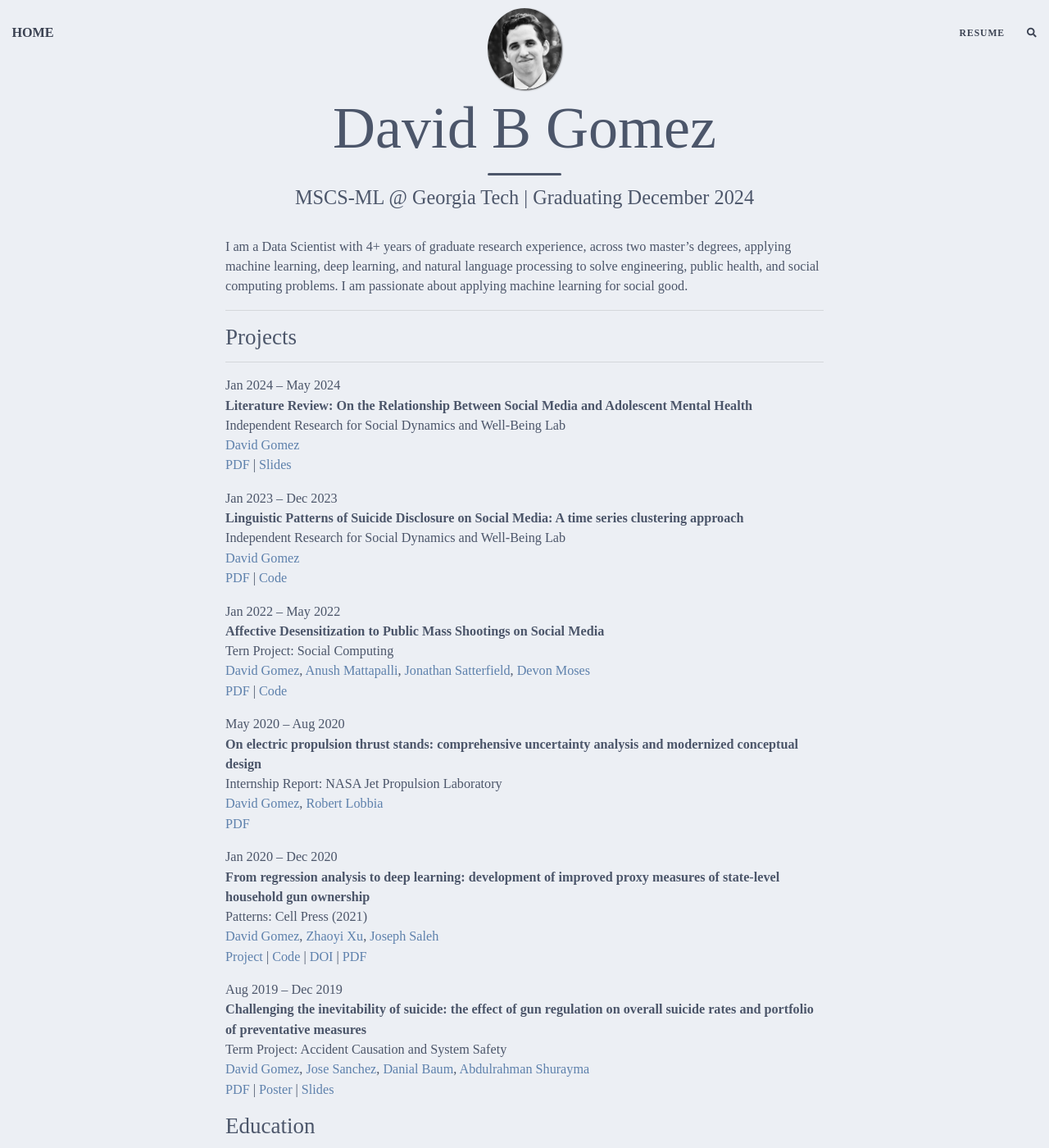
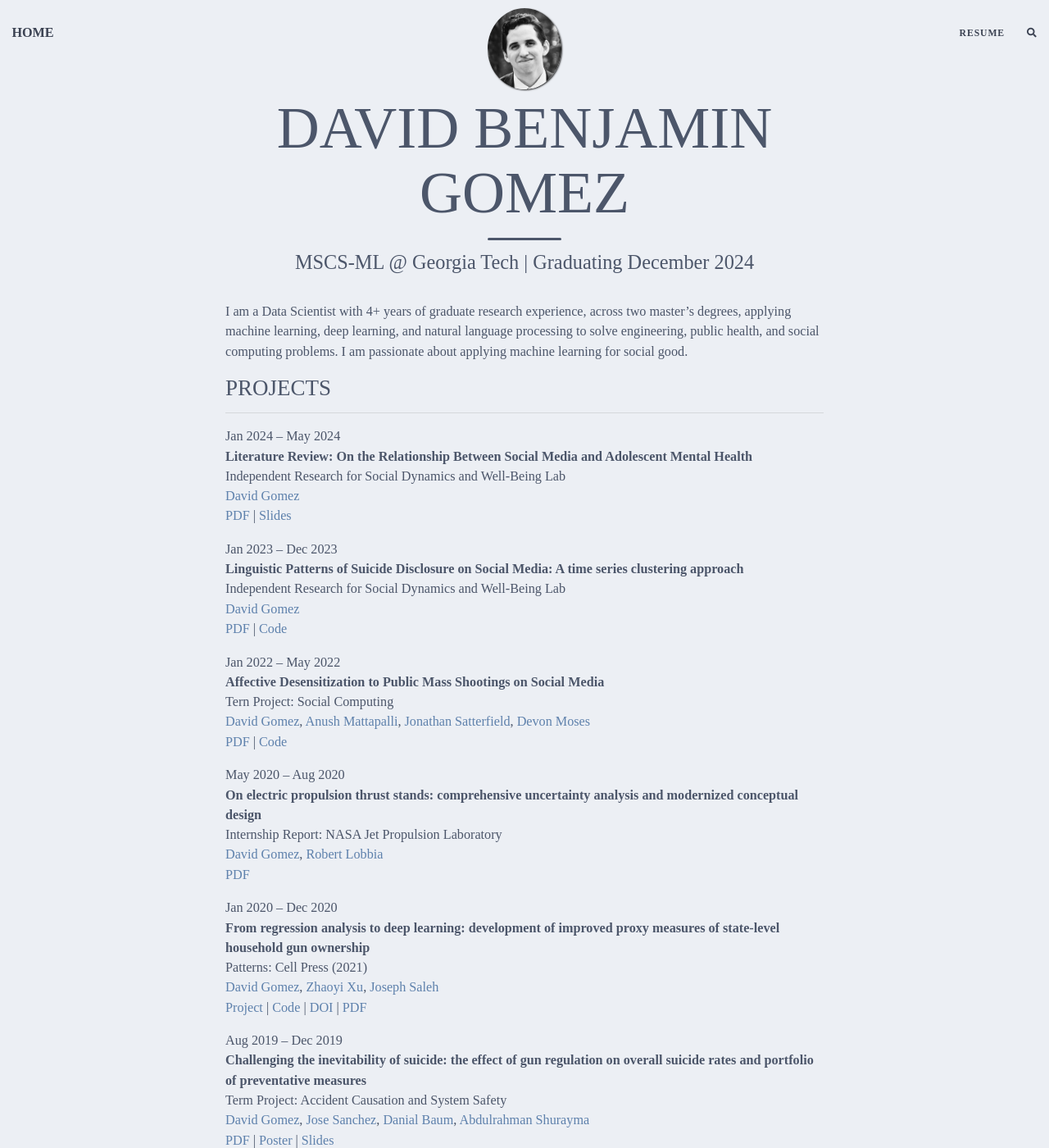
Before and after one commit to dbgomez94/dbgomez94.github.io, a Jekyll site: the page built from index.md, in a window 1280 px wide and 1400 px high. Shown: the whole window at 82% size. Built offline with Jekyll 4.4.1, drawn with Linux system fonts in a browser that asks for light colours; nearby versions of some CDN libraries; the list of posts is cut into pages by our own code; comment, search, counter and statistics services are not loaded; some of the changed text lies outside the part shown.

Commit message:
moved everything to homepage

```diff
--- a/index.md
+++ b/index.md
@@ -1,14 +1,12 @@
 ---
 layout: home
-title: David B Gomez
+title: DAVID BENJAMIN GOMEZ
 subtitle: MSCS-ML @ Georgia Tech | Graduating December 2024
 ---
 
 I am a Data Scientist with 4+ years of graduate research experience, across two master's degrees, applying machine learning, deep learning, and natural language processing to solve engineering, public health, and social computing problems. I am passionate about applying machine learning for social good.
 
----
-
-## Projects
+## PROJECTS
 
 ---
 
@@ -71,7 +69,9 @@
 [Poster](/pdfs/challenging-the-inevitability-of-suicide-poster.pdf) |
 [Slides](/pdfs/challenging-the-inevitability-of-suicide-slides.pdf)
 
-## Education
+## EDUCATION
+
+---
 
 Aug 2022 -- May 2024 \
 **M.S. in Computer Science**, *Highest Honors*, GPA: 3.9 \
@@ -93,7 +93,9 @@
 Advisor: [Mitchell L.R. Walker](https://mwalker.gatech.edu/) \
 Affiliations: [High-Power Electric Propulsion Laboratory](https://hpepl.ae.gatech.edu/)
 
-## Experience
+## EXPERIENCE
+
+---
 
 ### Research Experience
 
```
